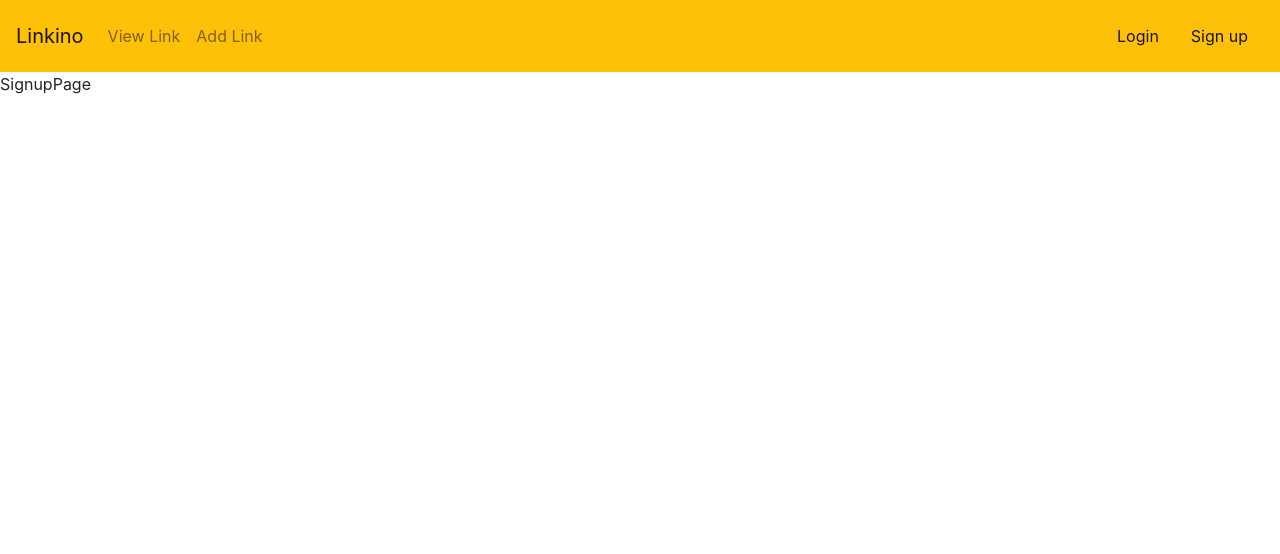
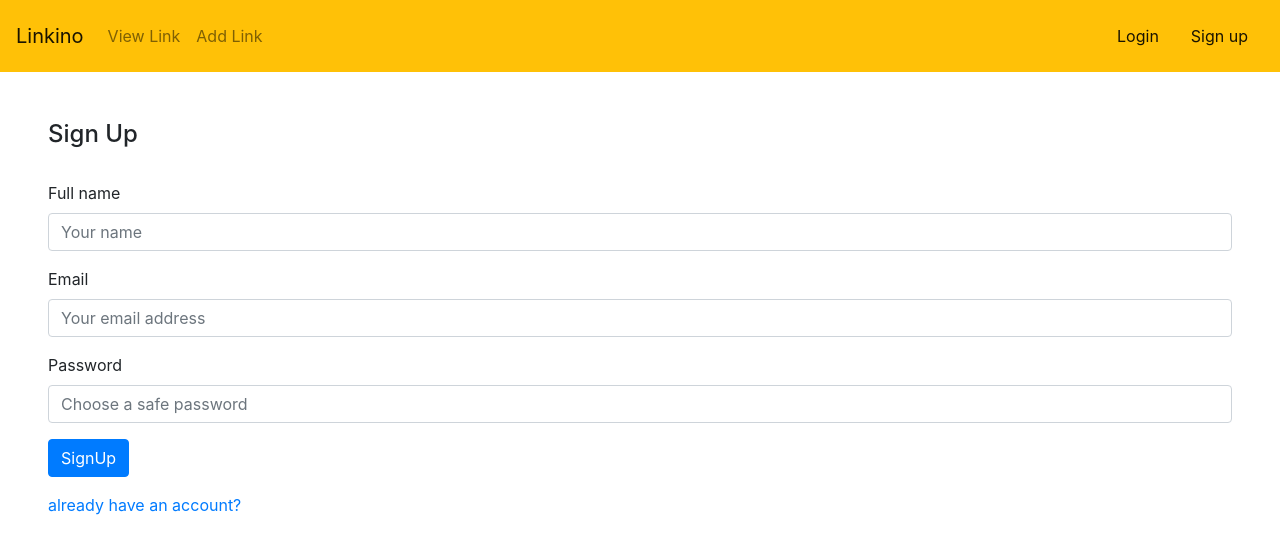
Before and after one commit to lotfazardev/linkino, a React (Create React App) app: page /Signup in a window 1280 px wide. Shown: the top 554 px of the page. Built offline with nearby package versions, Linux system fonts and the light colour scheme.

Commit message:
ADD AuthEntery into project

```diff
--- a/src/components/App.tsx
+++ b/src/components/App.tsx
@@ -1,5 +1,6 @@
 import React from "react";
 import { Route, Switch } from "react-router-dom";
+import AuthEntery from "./molecules/AuthEntery";
 import PostForm from "./molecules/PostForm";
 import TopNavbar from "./molecules/TopNavbar";
 import HomePage from "./Polymers/HomePage";
@@ -20,10 +21,10 @@ const App = () => {
           <PostForm />
         </Route>
         <Route exact path="/Signup">
-          <p>SignupPage</p>
+          <AuthEntery isLogin={false} />
         </Route>
         <Route exact path="/Login">
-          <p>LoginPage</p>
+          <AuthEntery isLogin={true} />
         </Route>
         <Route path="/">
           <p>404</p>
--- /dev/null
+++ b/src/components/molecules/AuthEntery.tsx
@@ -0,0 +1,71 @@
+import React, { useState } from "react";
+import { Link } from "react-router-dom";
+import { Button } from "reactstrap";
+import { Form, FormGroup, Input, Label } from "reactstrap";
+
+interface AuthEnteryProps {
+  isLogin: boolean;
+}
+
+const AuthEntery: React.FC<AuthEnteryProps> = ({ isLogin }) => {
+  const [State, setState] = useState({
+    email: "",
+    password: "",
+    name: "",
+  });
+  return (
+    <Form className="p-3 p-md-5">
+      <h4>{isLogin ? "Login" : "Sign Up"}</h4>
+      <div className="pt-4">
+        {!isLogin ? (
+          <FormGroup>
+            <Label htmlFor="Name">Full name</Label>
+            <Input
+              id="Name"
+              value={State.name}
+              onChange={(e) => setState({ ...State, name: e.target.value })}
+              type="text"
+              placeholder="Your name"
+            />
+          </FormGroup>
+        ) : null}
+        <FormGroup>
+          <Label htmlFor="Email">Email</Label>
+          <Input
+            id="Email"
+            value={State.email}
+            onChange={(e) => setState({ ...State, email: e.target.value })}
+            type="text"
+            placeholder="Your email address"
+          />
+        </FormGroup>
+        <FormGroup>
+          <Label htmlFor="Password">Password</Label>
+          <Input
+            id="Password"
+            value={State.password}
+            onChange={(e) => setState({ ...State, password: e.target.value })}
+            type="password"
+            placeholder="Choose a safe password"
+          />
+        </FormGroup>
+      </div>
+      <div>
+        {isLogin ? (
+          <Button color="primary">Login</Button>
+        ) : (
+          <Button color="primary">SignUp</Button>
+        )}
+        <div className="mt-3">
+          {isLogin ? (
+            <Link to="/Signup">need to create an account?</Link>
+          ) : (
+            <Link to="/Login">already have an account?</Link>
+          )}
+        </div>
+      </div>
+    </Form>
+  );
+};
+
+export default AuthEntery;
```
